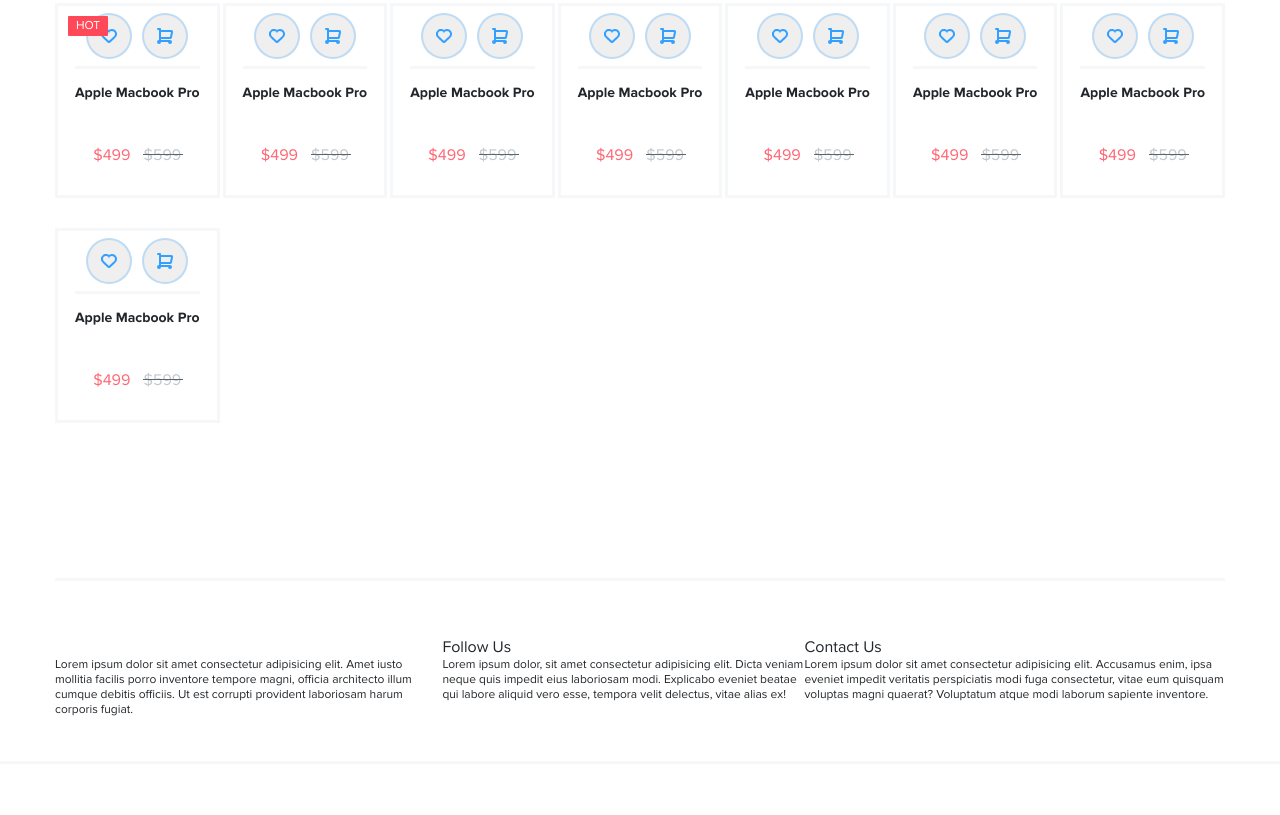
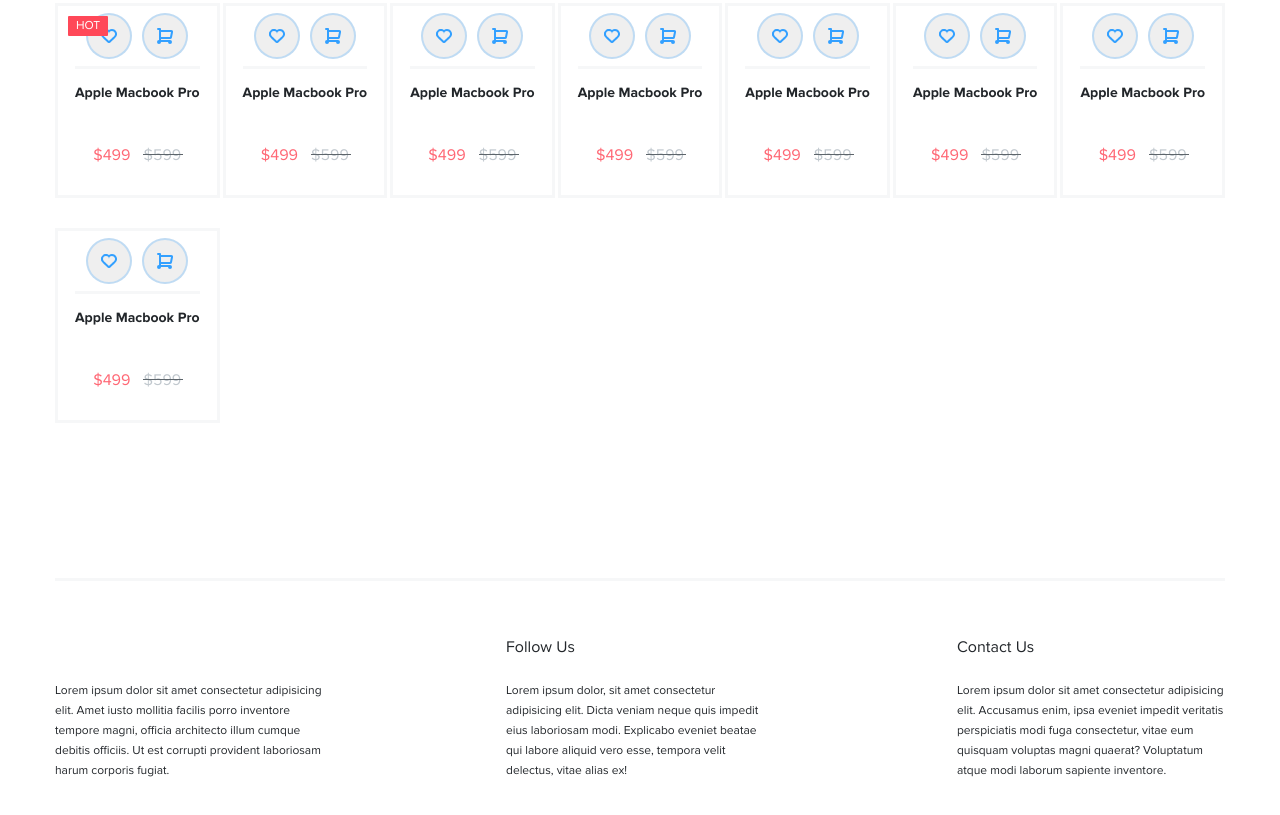
Before and after one commit to darkseed3x/bouncer, a plain HTML site: page index.html in a window 1280 px wide. Shown: the part 1294-2109 px from the top of the page. Drawn offline with Linux system fonts and the light colour scheme; files whose address does not match are found by name.

Commit message:
fix_footer

```diff
--- a/styles/site.scss
+++ b/styles/site.scss
@@ -341,13 +341,18 @@
 
         border-top: 3px solid $border-color;
     }
+    .info-block{
+        width: 268px;
+    }
 
     .row-info-block{
         justify-content: space-between;
     }
     .text-block{
+        margin-top: 24px;
         font-size: 12px;
         color: $primary-color;
+        line-height: 1.67;
     }
     .copyright-block{
         margin-top:44px;
```
Also changed, not shown: styles/site.css, 1 other file.
